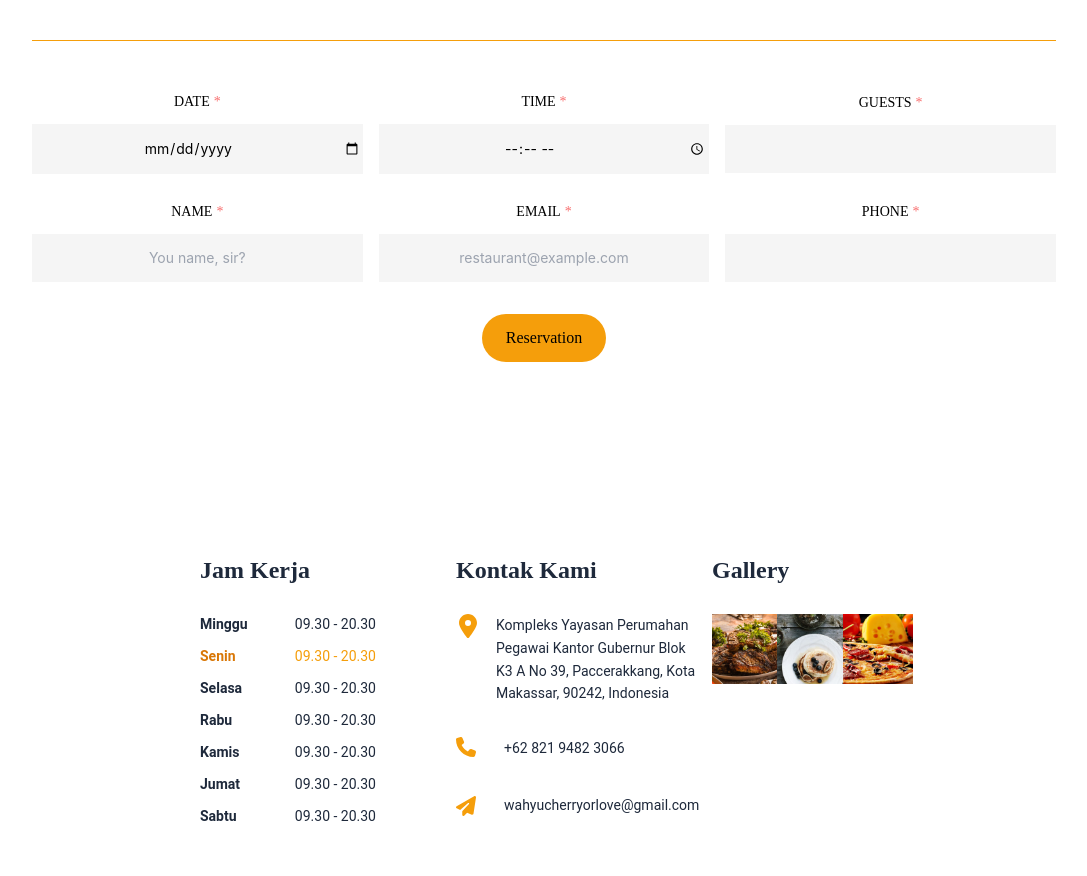
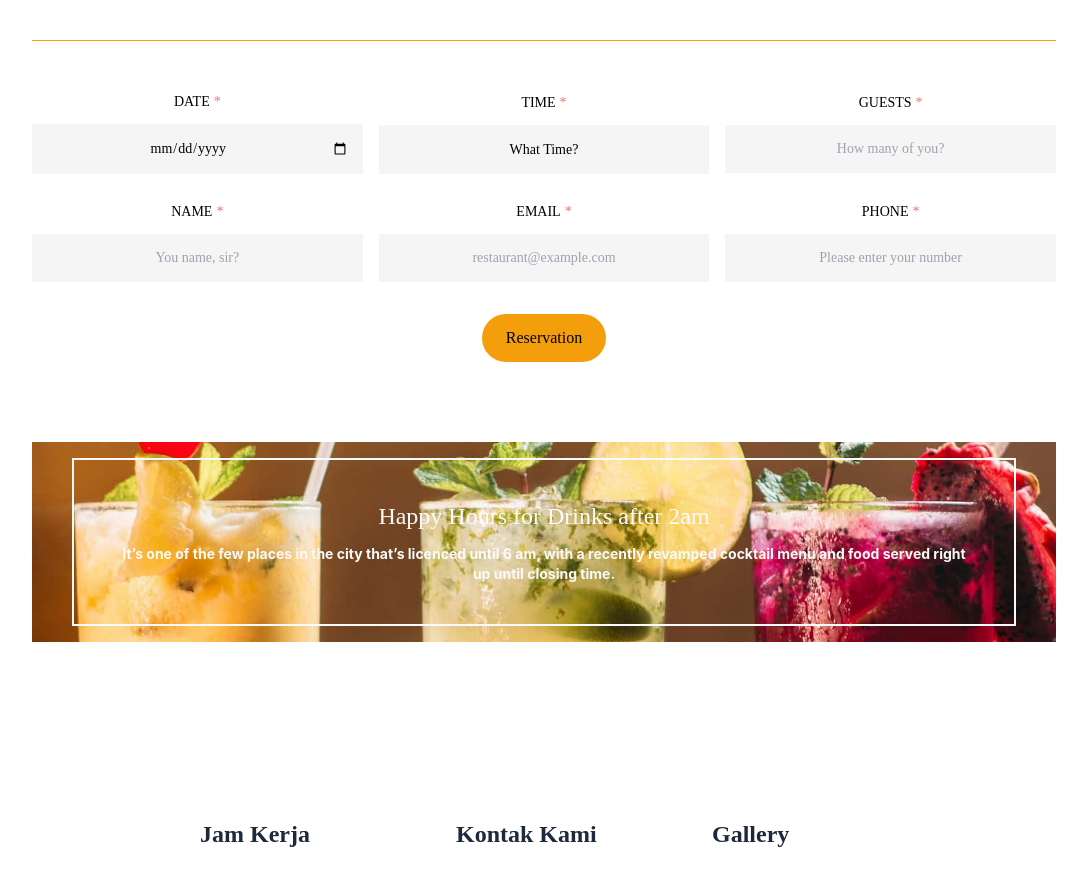
Before and after one commit to wahyucherryorlove/restaurant-systems, a Next.js app: page /reservation in a window 1280 px wide. Shown: the part 660-1536 px from the top of the page, without its empty margins (96-1183 px from the left). Built offline with nearby package versions, Linux system fonts and the light colour scheme.

Commit message:
fix: Update Reservation

```diff
--- a/src/app/components/reservation/datainput.tsx
+++ b/src/app/components/reservation/datainput.tsx
@@ -1,32 +1,87 @@
+import { TimeReservation } from "./waktuReservasi";
+
 const DataInput = () => {
   return (
-        <ul className="grid grid-cols-3 gap-x-4 gap-y-7">
+    <ul className="grid grid-cols-1 md:grid-cols-3 gap-x-4 gap-y-7">
       <li className="flex flex-col justify-center items-center gap-y-3">
-                <label htmlFor="" className="text-sm font-['Quicksand'] text-normal after:content-['*'] after:text-red-400 after:ml-1">DATE</label>
-                <input type="date" className="border-2 w-full py-3 text-center border-transparent bg-neutral-100 focus:border-amber-400 outline-none duration-200 text-sm" />
+        <label
+          htmlFor=""
+          className="text-sm font-['Quicksand'] text-normal after:content-['*'] after:text-red-400 after:ml-1"
+        >
+          DATE
+        </label>
+        <input
+          type="date"
+          className="border-2 font-['Quicksand'] px-3 w-full py-3 text-center border-transparent bg-neutral-100 focus:border-amber-400 outline-none duration-200 text-sm"
+          placeholder="Which date?"
+        />
       </li>
       <li className="flex flex-col justify-center items-center gap-y-3">
-                <label htmlFor="" className="text-sm font-['Quicksand'] text-normal after:content-['*'] after:text-red-400 after:ml-1">TIME</label>
-                <input type="time" className="border-2 w-full py-3 text-center border-transparent bg-neutral-100 focus:border-amber-400 outline-none duration-200 text-sm" />
+        <label
+          htmlFor=""
+          className="text-sm font-['Quicksand'] text-normal after:content-['*'] after:text-red-400 after:ml-1"
+        >
+          TIME
+        </label>
+
+        <TimeReservation />
       </li>
       <li className="flex flex-col justify-center items-center gap-y-3">
-                <label htmlFor="" className="text-sm font-['Quicksand'] text-normal after:content-['*'] after:text-red-400 after:ml-1">GUESTS</label>
-                <input type="number" className="border-2 w-full py-3 text-center border-transparent bg-neutral-100 focus:border-amber-400 outline-none duration-200 text-sm" min={1} />
+        <label
+          htmlFor=""
+          className="text-sm font-['Quicksand'] text-normal after:content-['*'] after:text-red-400 after:ml-1"
+        >
+          GUESTS
+        </label>
+        <input
+          type="number"
+          className="border-2 font-['Quicksand'] px-3 w-full py-3 text-center border-transparent bg-neutral-100 focus:border-amber-400 outline-none duration-200 text-sm"
+          min={1}
+          placeholder="How many of you?"
+        />
       </li>
       <li className="flex flex-col justify-center items-center gap-y-3">
-                <label htmlFor="" className="text-sm font-['Quicksand'] text-normal after:content-['*'] after:text-red-400 after:ml-1">NAME</label>
-                <input type="text" className="border-2 w-full py-3 text-center border-transparent bg-neutral-100 focus:border-amber-400 outline-none duration-200 text-sm" placeholder="You name, sir?" />
+        <label
+          htmlFor=""
+          className="text-sm font-['Quicksand'] text-normal after:content-['*'] after:text-red-400 after:ml-1"
+        >
+          NAME
+        </label>
+        <input
+          type="text"
+          className="border-2 font-['Quicksand'] px-3 w-full py-3 text-center border-transparent bg-neutral-100 focus:border-amber-400 outline-none duration-200 text-sm"
+          placeholder="You name, sir?"
+        />
       </li>
       <li className="flex flex-col justify-center items-center gap-y-3">
-                <label htmlFor="" className="text-sm font-['Quicksand'] text-normal after:content-['*'] after:text-red-400 after:ml-1">EMAIL</label>
-                <input type="email" className="border-2 w-full py-3 text-center border-transparent bg-neutral-100 focus:border-amber-400 outline-none duration-200 text-sm" placeholder="restaurant@example.com" />
+        <label
+          htmlFor=""
+          className="text-sm font-['Quicksand'] text-normal after:content-['*'] after:text-red-400 after:ml-1"
+        >
+          EMAIL
+        </label>
+        <input
+          type="email"
+          className="border-2 font-['Quicksand'] px-3 w-full py-3 text-center border-transparent bg-neutral-100 focus:border-amber-400 outline-none duration-200 text-sm"
+          placeholder="restaurant@example.com"
+        />
       </li>
       <li className="flex flex-col justify-center items-center gap-y-3">
-                <label htmlFor="" className="text-sm font-['Quicksand'] text-normal after:content-['*'] after:text-red-400 after:ml-1">PHONE</label>
-                <input type="number" className="border-2 w-full py-3 text-center border-transparent bg-neutral-100 focus:border-amber-400 outline-none duration-200 text-sm" min={0} />
+        <label
+          htmlFor=""
+          className="text-sm font-['Quicksand'] text-normal after:content-['*'] after:text-red-400 after:ml-1"
+        >
+          PHONE
+        </label>
+        <input
+          type="number"
+          className="border-2 font-['Quicksand'] px-3 w-full py-3 text-center border-transparent bg-neutral-100 focus:border-amber-400 outline-none duration-200 text-sm after:content-['0']"
+          min={0}
+          placeholder="Please enter your number"
+        />
       </li>
     </ul>
-    )
-}
+  );
+};
 
-export { DataInput }
+export { DataInput };
--- /dev/null
+++ b/src/app/components/reservation/waktuReservasi.tsx
@@ -0,0 +1,53 @@
+import { Fragment, useState } from "react";
+import { Listbox, Transition } from "@headlessui/react";
+
+import { TimeReservationTemp } from "@app/temp/timereservasi";
+
+const TimeReservation = () => {
+  const [selected, setSelected] = useState(TimeReservationTemp[0]);
+  return (
+    <Listbox value={selected} onChange={setSelected}>
+      <div className="relative border-2 w-full py-3 text-center border-transparent bg-neutral-100 focus:border-amber-400 outline-none duration-200 text-sm">
+        <Listbox.Button
+          className="relative w-full cursor-pointer focus-visible:ring-offset-2 focus-visible:ring-offset-orange-300 sm:text-sm font-['Quicksand']"
+        >
+          {selected.time}
+        </Listbox.Button>
+        <Transition
+          as={Fragment}
+          leave="transition ease-in duration-100"
+          leaveFrom="opacity-100"
+          leaveTo="opacity-0"
+        >
+          <Listbox.Options className="absolute mt-8 w-full shadow-md border-2 max-h-60 border-amber-500/50 overflow-auto rounded-md bg-white py-2 text-sm outline-none sm:text-sm z-10">
+            {TimeReservationTemp.map((timer) => (
+              <Listbox.Option
+                key={timer.id}
+                className={({ active }) =>
+                  `relative cursor-pointer select-none py-2 pl-10 pr-4 font-['Quicksand'] ${
+                    active ? "bg-amber-100 text-amber-900" : "text-gray-900"
+                  }`
+                }
+                value={timer}
+              >
+                {({ selected }) => (
+                  <>
+                    <span
+                      className={`block truncate ${
+                        selected ? "font-medium" : "font-normal"
+                      }`}
+                    >
+                      {timer.time}
+                    </span>
+                  </>
+                )}
+              </Listbox.Option>
+            ))}
+          </Listbox.Options>
+        </Transition>
+      </div>
+    </Listbox>
+  );
+};
+
+export { TimeReservation };
--- /dev/null
+++ b/src/app/temp/timereservasi.ts
@@ -0,0 +1,64 @@
+const TimeReservationTemp = [
+  {
+    id: 1,
+    time: "What Time?",
+  },
+  {
+    id: 2,
+    time: "08.00 AM",
+  },
+  {
+    id: 3,
+    time: "09.00 AM",
+  },
+  {
+    id: 4,
+    time: "10.00 AM",
+  },
+  {
+    id: 5,
+    time: "11.00 AM",
+  },
+  {
+    id: 6,
+    time: "12.00 PM",
+  },
+  {
+    id: 7,
+    time: "01.00 PM",
+  },
+  {
+    id: 8,
+    time: "02.00 PM",
+  },
+  {
+    id: 9,
+    time: "03.00 PM",
+  },
+  {
+    id: 10,
+    time: "04.00 PM",
+  },
+  {
+    id: 11,
+    time: "05.00 PM",
+  },
+  {
+    id: 12,
+    time: "06.00 PM",
+  },
+  {
+    id: 13,
+    time: "07.00 PM",
+  },
+  {
+    id: 14,
+    time: "08.00 PM",
+  },
+  {
+    id: 15,
+    time: "09.00 PM",
+  },
+];
+
+export { TimeReservationTemp };
--- a/src/pages/reservation.tsx
+++ b/src/pages/reservation.tsx
@@ -3,14 +3,15 @@ import Link from "next/link";
 import { useRouter } from "next/router";
 import type { NextPage } from "next";
 
+import { useResponsive } from "@app/utils/useResponsive";
 import { Footer } from "@components/footer";
 
 import { DataInput } from "@components/reservation/datainput";
 
 import FlameIcons from "@icons/flame.svg";
-import TimerIcons from "@icons/time.svg";
 
 const ReservationPage: NextPage = () => {
+  const width = useResponsive();
   const { isReady, query } = useRouter();
 
   return (
@@ -36,7 +37,7 @@ const ReservationPage: NextPage = () => {
           </div>
         </section>
 
-        <section className="flex flex-col py-[6rem] gap-y-10 w-4/5 mx-auto">
+        <section className="flex flex-col pt-[6rem] gap-y-10 w-4/5 mx-auto">
           <h2 className="font-['KaushanScript',cursive] font-bold text-3xl text-slate-800 text-center">
             Make a Reservation
           </h2>
@@ -44,9 +45,40 @@ const ReservationPage: NextPage = () => {
 
           <form>
             <DataInput />
-            <button className="bg-amber-500 px-6 py-3 rounded-full flex justify-center items-center mx-auto mt-8 font-['Quicksand']">Reservation</button>
+            <button className="bg-amber-500 px-6 py-3 rounded-full flex justify-center items-center mx-auto mt-8 font-['Quicksand']">
+              Reservation
+            </button>
           </form>
         </section>
+
+        {width > 768 && (
+          <section className="relative mx-auto w-4/5 py-[6rem] flex flex-col justify-center">
+            {/* <div className=""> */}
+            <div className="absolute w-full h-[200px] overflow-hidden">
+              <div className="relative w-full h-[100vh] -mt-[300px] -z-10">
+                <Image
+                  src="/assets/images/reservation/drinks.jpg"
+                  alt="Cocktail Image"
+                  layout="fill"
+                  className="object-cover object-center"
+                />
+                {/* </div> */}
+              </div>
+            </div>
+            {/* <div className="bg-neutral-900/30 absolute inset-0"></div> */}
+
+            <div className="border-2 border-neutral-50 mx-10 px-10 flex flex-col justify-center items-center py-10 gap-y-3">
+              <h2 className="text-2xl font-['Quicksand'] text-neutral-50 text-center">
+                Happy Hours for Drinks after 2am
+              </h2>
+              <p className="text-sm font-bold text-neutral-50 text-center">
+                It’s one of the few places in the city that’s licenced until 6
+                am, with a recently revamped cocktail menu and food served right
+                up until closing time.
+              </p>
+            </div>
+          </section>
+        )}
 
         <Footer />
       </main>
--- a/styles/globals.css
+++ b/styles/globals.css
@@ -31,3 +31,14 @@ nav.navbar, aside.sidebar {
 .nav-bars span {
   @apply h-[3px] rounded-sm
 }
+
+input::-webkit-outer-spin-button,
+input::-webkit-inner-spin-button {
+  -webkit-appearance: none;
+  margin: 0;
+}
+
+/* Firefox */
+input[type=number] {
+  -moz-appearance: textfield;
+}
```
Also changed, not shown: public/assets/images/reservation/drinks.jpg (added). Lines whose indentation alone changed are shown as unchanged.
